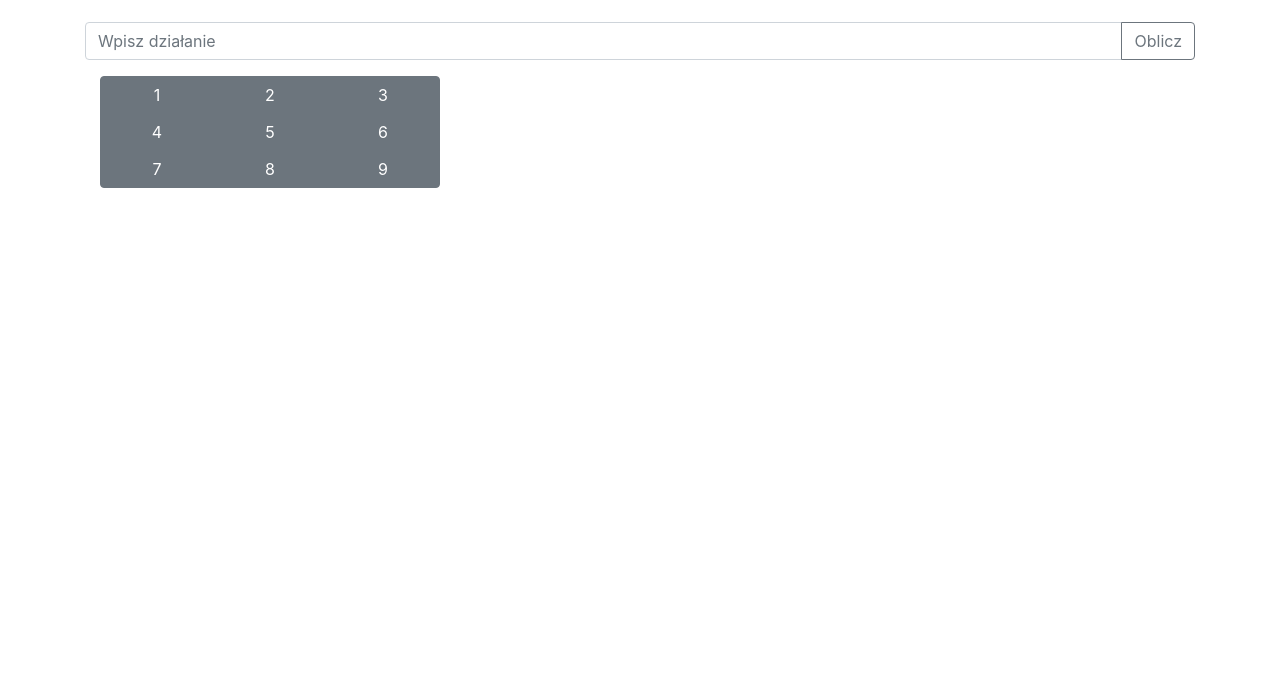
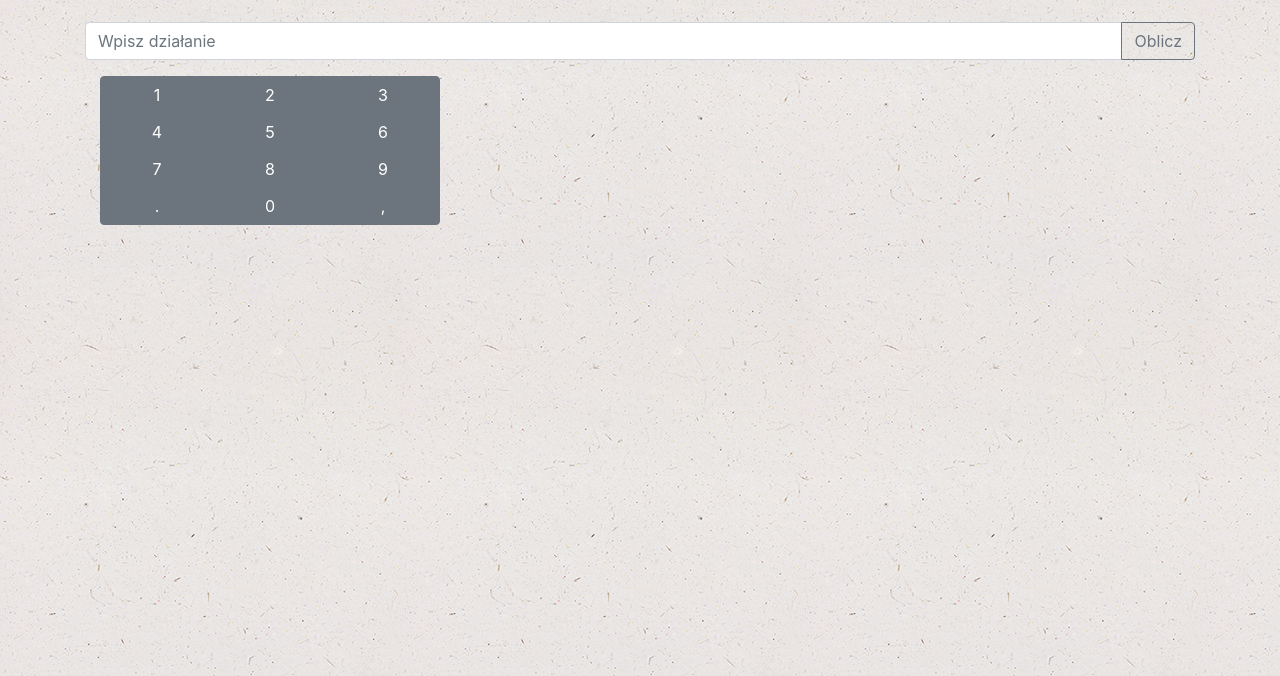
Before and after one commit to KarenKos/calculator, a plain HTML site: page index.html in a window 1280 px wide. Shown: the part 124-800 px from the top of the page. Drawn offline with nearby package versions, Linux system fonts and the light colour scheme.

Commit message:
background

```diff
--- a/index.html
+++ b/index.html
@@ -45,6 +45,11 @@
       <button type="button" class="btn btn-secondary">8</button>
       <button type="button" class="btn btn-secondary">9</button>
   </div>
+  <div class="btn-group col-lg-4" role="group" aria-label="Fourth group">
+    <button type="button" class="btn btn-secondary">.</button>
+      <button type="button" class="btn btn-secondary">0</button>
+      <button type="button" class="btn btn-secondary">,</button>
+  </div>
 </div>
               </div>
           </div>
--- a/style.css
+++ b/style.css
@@ -1,3 +1,10 @@
+
+*{
+
+}
+body {
+    background-image: url(img/tlo2.png);
+}
 #wynik {
     text-align: right;
 }
```
Also changed, not shown: img/tlo1.png (added), img/tlo2.png (added), img/tlo3.png (added), img/tlo4.png (added).
